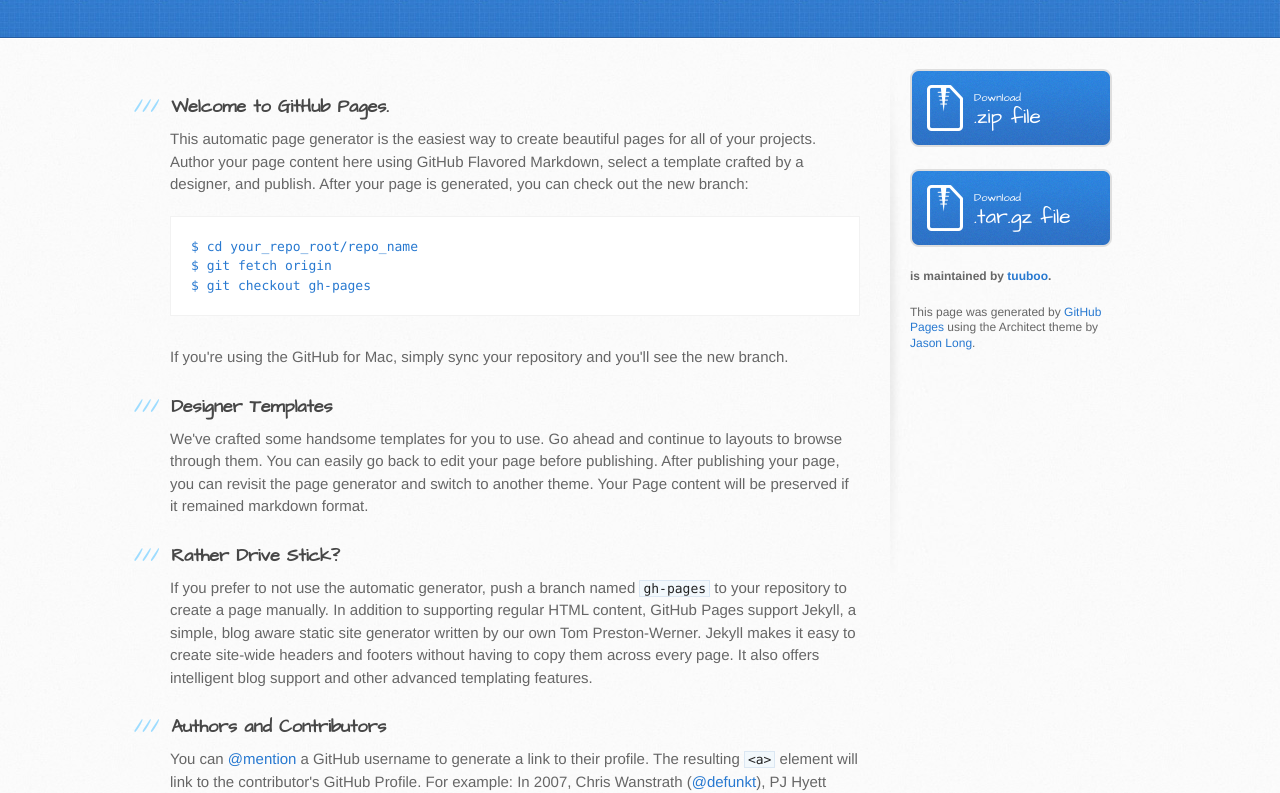
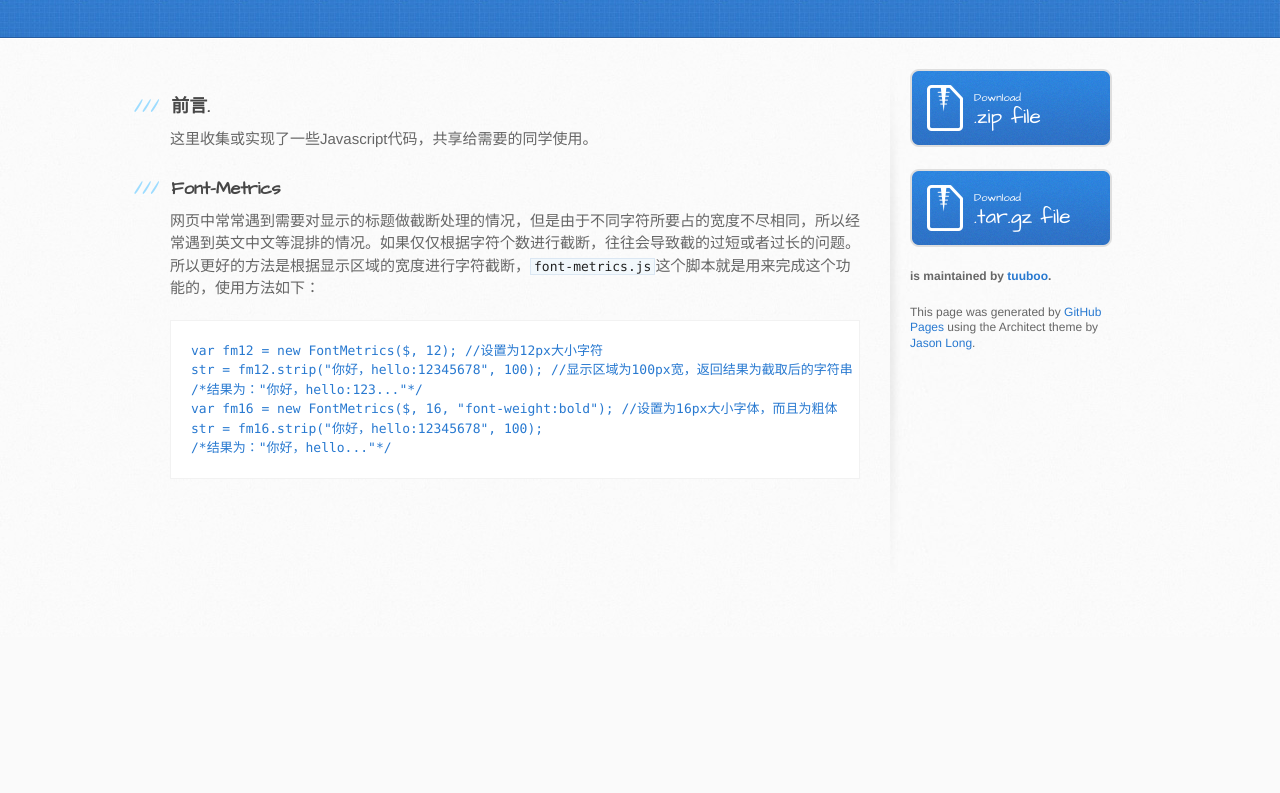
Before and after one commit to tuuboo/JStoolkits, a plain HTML site: page index.html in a window 1280 px wide. Shown: the part 163-956 px from the top of the page. After the commit the page ends 800 px from the top, so only its background shows below. Drawn offline with Linux system fonts and the light colour scheme.

```diff
--- a/index.html
+++ b/index.html
@@ -29,36 +29,22 @@
       <div class="inner clearfix">
         <section id="main-content">
           <h3>
-<a name="welcome-to-github-pages" class="anchor" href="#welcome-to-github-pages"><span class="octicon octicon-link"></span></a>Welcome to GitHub Pages.</h3>
+<a name="%E5%89%8D%E8%A8%80" class="anchor" href="#%E5%89%8D%E8%A8%80"><span class="octicon octicon-link"></span></a>前言.</h3>
 
-<p>This automatic page generator is the easiest way to create beautiful pages for all of your projects. Author your page content here using GitHub Flavored Markdown, select a template crafted by a designer, and publish. After your page is generated, you can check out the new branch:</p>
-
-<pre><code>$ cd your_repo_root/repo_name
-$ git fetch origin
-$ git checkout gh-pages
-</code></pre>
-
-<p>If you're using the GitHub for Mac, simply sync your repository and you'll see the new branch.</p>
+<p>这里收集或实现了一些Javascript代码，共享给需要的同学使用。</p>
 
 <h3>
-<a name="designer-templates" class="anchor" href="#designer-templates"><span class="octicon octicon-link"></span></a>Designer Templates</h3>
+<a name="font-metrics" class="anchor" href="#font-metrics"><span class="octicon octicon-link"></span></a>Font-Metrics</h3>
 
-<p>We've crafted some handsome templates for you to use. Go ahead and continue to layouts to browse through them. You can easily go back to edit your page before publishing. After publishing your page, you can revisit the page generator and switch to another theme. Your Page content will be preserved if it remained markdown format.</p>
+<p>网页中常常遇到需要对显示的标题做截断处理的情况，但是由于不同字符所要占的宽度不尽相同，所以经常遇到英文中文等混排的情况。如果仅仅根据字符个数进行截断，往往会导致截的过短或者过长的问题。所以更好的方法是根据显示区域的宽度进行字符截断，<code>font-metrics.js</code>这个脚本就是用来完成这个功能的，使用方法如下：</p>
 
-<h3>
-<a name="rather-drive-stick" class="anchor" href="#rather-drive-stick"><span class="octicon octicon-link"></span></a>Rather Drive Stick?</h3>
-
-<p>If you prefer to not use the automatic generator, push a branch named <code>gh-pages</code> to your repository to create a page manually. In addition to supporting regular HTML content, GitHub Pages support Jekyll, a simple, blog aware static site generator written by our own Tom Preston-Werner. Jekyll makes it easy to create site-wide headers and footers without having to copy them across every page. It also offers intelligent blog support and other advanced templating features.</p>
-
-<h3>
-<a name="authors-and-contributors" class="anchor" href="#authors-and-contributors"><span class="octicon octicon-link"></span></a>Authors and Contributors</h3>
-
-<p>You can <a href="https://github.com/blog/821" class="user-mention">@mention</a> a GitHub username to generate a link to their profile. The resulting <code>&lt;a&gt;</code> element will link to the contributor's GitHub Profile. For example: In 2007, Chris Wanstrath (<a href="https://github.com/defunkt" class="user-mention">@defunkt</a>), PJ Hyett (<a href="https://github.com/pjhyett" class="user-mention">@pjhyett</a>), and Tom Preston-Werner (<a href="https://github.com/mojombo" class="user-mention">@mojombo</a>) founded GitHub.</p>
-
-<h3>
-<a name="support-or-contact" class="anchor" href="#support-or-contact"><span class="octicon octicon-link"></span></a>Support or Contact</h3>
-
-<p>Having trouble with Pages? Check out the documentation at <a href="http://help.github.com/pages">http://help.github.com/pages</a> or contact <a href="mailto:support@github.com">support@github.com</a> and we’ll help you sort it out.</p>
+<pre><code>var fm12 = new FontMetrics($, 12); //设置为12px大小字符
+str = fm12.strip("你好，hello:12345678", 100); //显示区域为100px宽，返回结果为截取后的字符串
+/*结果为："你好，hello:123..."*/
+var fm16 = new FontMetrics($, 16, "font-weight:bold"); //设置为16px大小字体，而且为粗体
+str = fm16.strip("你好，hello:12345678", 100);
+/*结果为："你好，hello..."*/
+</code></pre>
         </section>
 
         <aside id="sidebar">
```
Also changed, not shown: params.json (+1 -1 lines).
